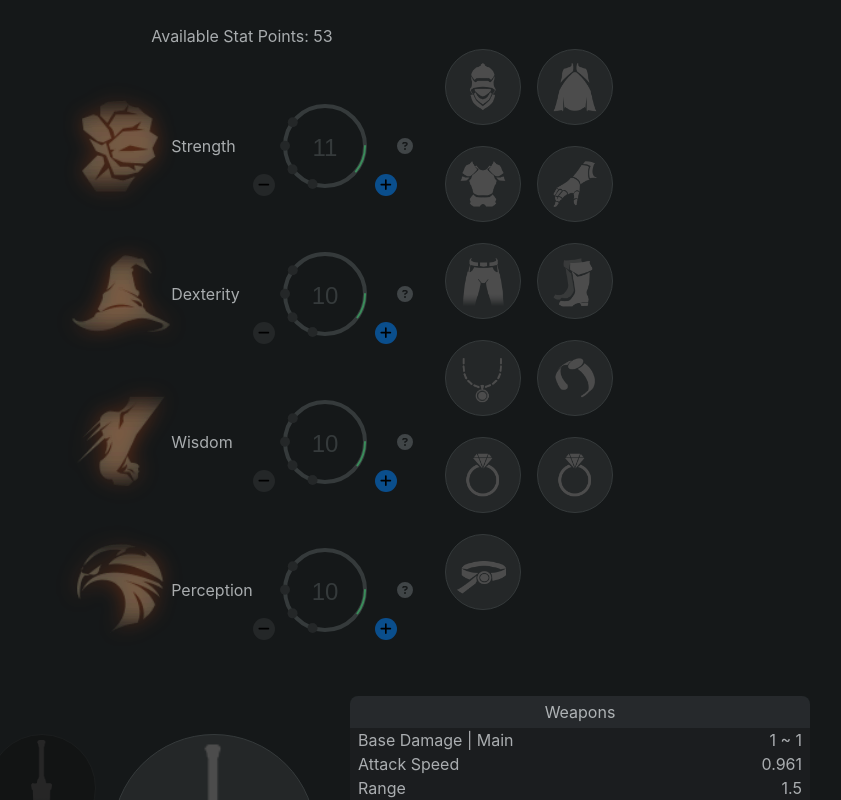
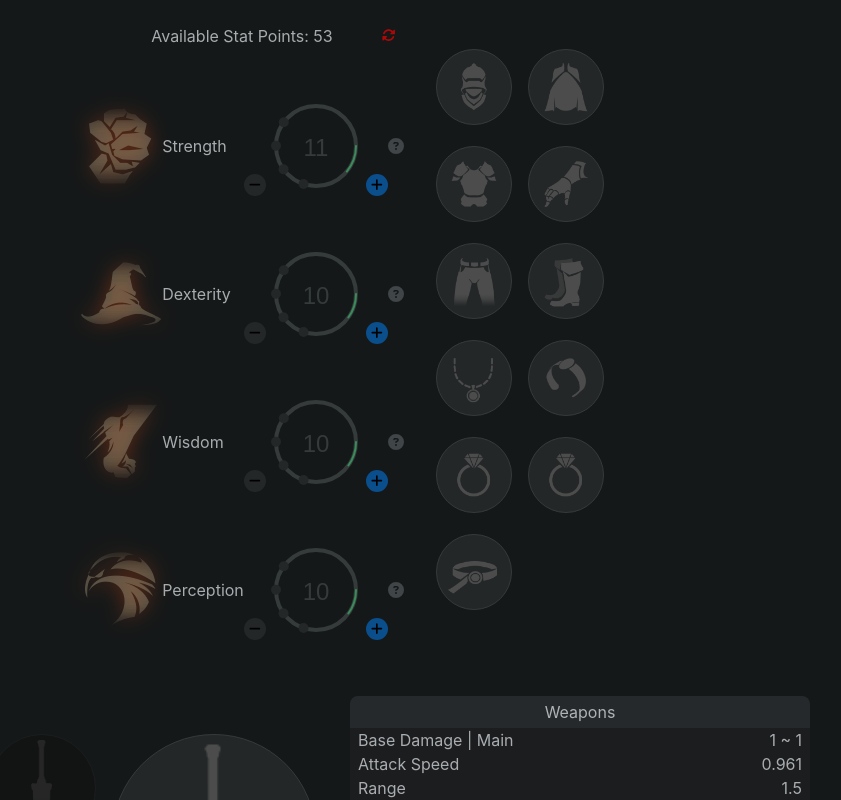
Before and after one commit to verstaulo/tl-calculate, a Vue app: page / in a window 1280 px wide. Both pictures are taken after a click on the button 683 px from the left and 185 px from the top of the page. Shown: the top 800 px of the page, without its empty margins (298-1139 px from the left). Built offline with nearby package versions, Linux system fonts and the light colour scheme.

Commit message:
fix attr counter

```diff
--- a/src/components/CharacterAttributes/CharacterAttributes.vue
+++ b/src/components/CharacterAttributes/CharacterAttributes.vue
@@ -15,8 +15,7 @@ const attributeStore = useAttributeStore();
     <section class="characterAttributes">
         <div class="characterAttributes__title">
             <span>Available Stat Points: {{ attributeStore.availableAttributesPoints }}</span>
-
-            <button v-show="attributeStore.availableAttributesPoints < 49" @click="attributeStore.resetAttributes">
+            <button v-show="attributeStore.availableAttributesPoints < 54" @click="attributeStore.resetAttributes">
                 <FontAwesomeIcon :icon="faRotate" />
             </button>
         </div>
@@ -55,8 +54,8 @@ const attributeStore = useAttributeStore();
 .characterAttributes {
     user-select: none;
     border-radius: var(--base-border-radius);
-    display: grid;
-    place-content: center;
+    display: flex;
+    flex-direction: column;
     gap: 2rem;
     min-width: 20rem;
 }
```
